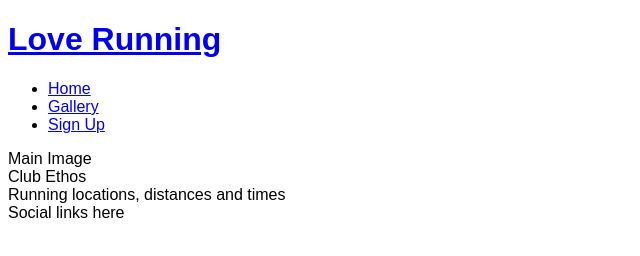
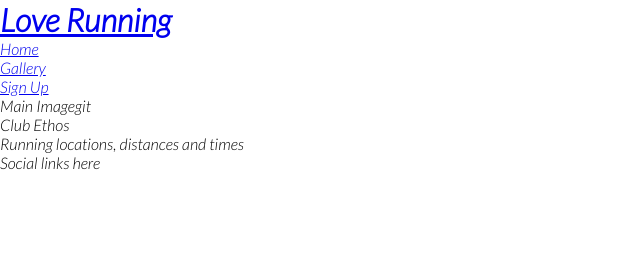
Before and after one commit to EdSouthern/love-running, a plain HTML site: page index.html in a window 1280 px wide. Shown: the whole page, without its empty margins (0-640 px from the left). Drawn offline with Linux system fonts and the light colour scheme.

Commit message:
Add google fonts and remove default margings, padding and borders

```diff
--- a/assets/css/style.css
+++ b/assets/css/style.css
@@ -1,4 +1,16 @@
+@import url('https://fonts.googleapis.com/css2?family=Lato:ital,wght@1,300&family=Oswald:wght@300&display=swap');
+
+* {
+    margin: 0;
+    padding: 0;
+    border: none;
+
+}
+
+
+
 body {
 
-    font-family: arial;
+    font-family: Lato, sans-serif;
+    font-weight: 300;
 }
--- a/index.html
+++ b/index.html
@@ -29,7 +29,7 @@
         </nav>
     </header>
     <section>
-        Main Image
+        Main Imagegit
     </section>
     <section>
         Club Ethos
```
